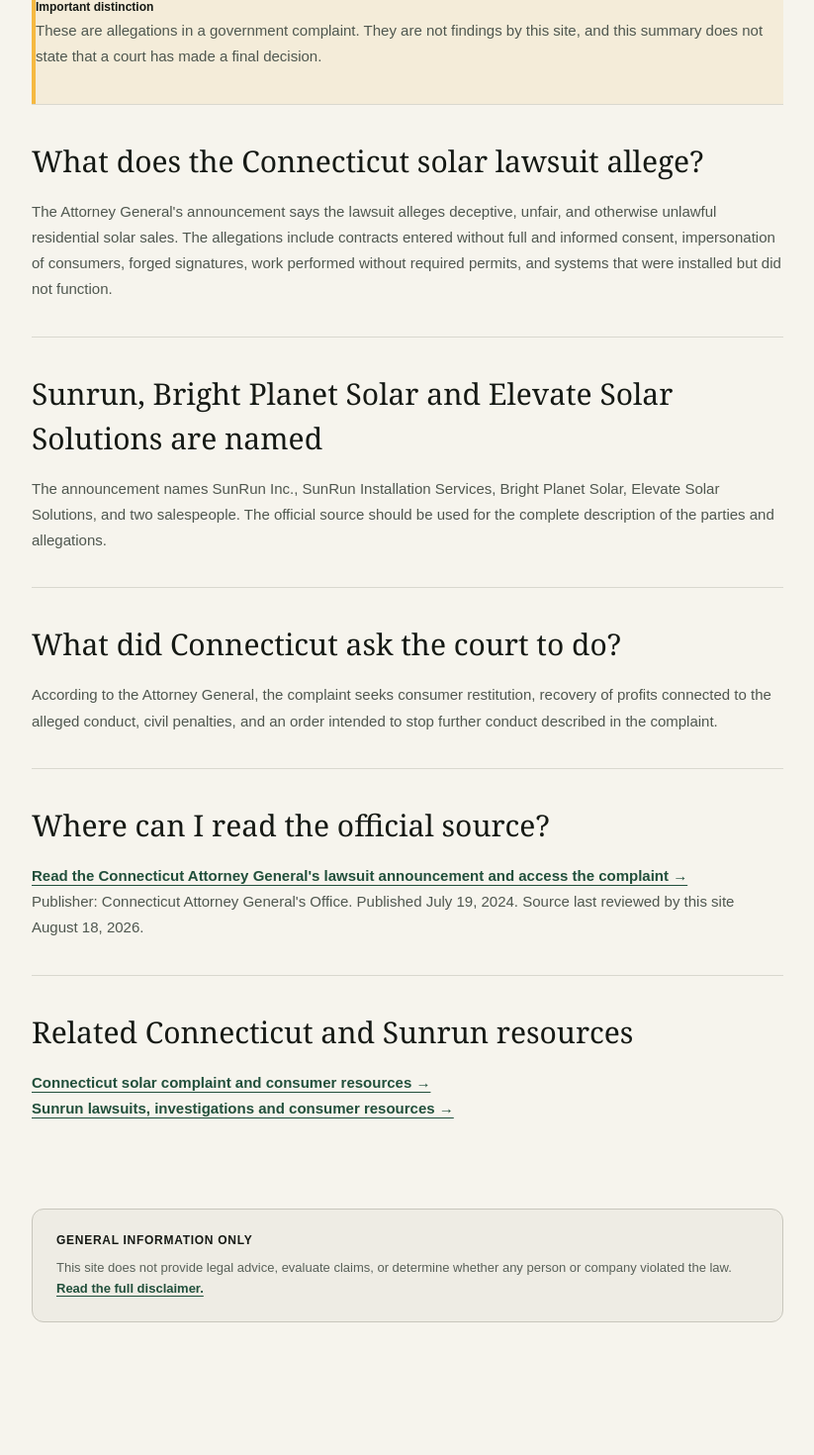
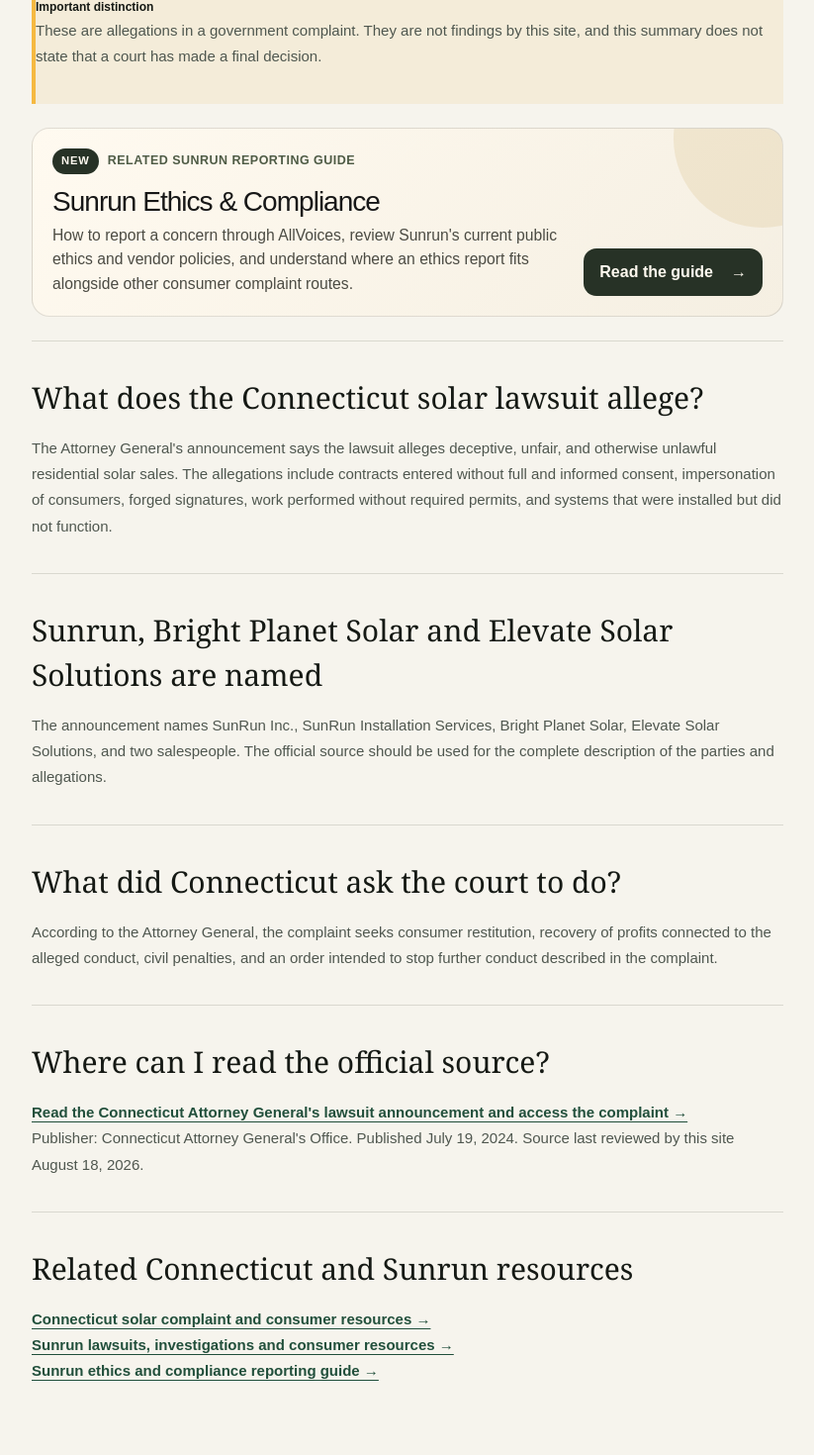
Before and after one commit to Decentralized-Rob/solar-consumer-research, a Next.js app: page /cases/connecticut-attorney-general-sunrun-lawsuit in a window 1280 px wide. Shown: the part 1194-2664 px from the top of the page at 99% size, without its empty margins (228-1051 px from the left). Built offline with nearby package versions, Linux system fonts and the light colour scheme.

Commit message:
Add Sunrun ethics spotlight to Connecticut case

```diff
--- a/app/cases/connecticut-attorney-general-sunrun-lawsuit/page.tsx
+++ b/app/cases/connecticut-attorney-general-sunrun-lawsuit/page.tsx
@@ -1,6 +1,7 @@
 import type { Metadata } from "next";
 import Link from "next/link";
 import { InfoPage } from "../../../components/info-page";
+import { SunrunEthicsSpotlight } from "../../../components/sunrun-ethics-spotlight";
 
 const officialSource = "https://portal.ct.gov/ag/press-releases/2024-press-releases/attorney-general-tong-sues-sunrun";
 
@@ -52,6 +53,7 @@
     relatedLink: [
       "https://solarcomplaint.com/states/connecticut",
       "https://solarcomplaint.com/companies/sunrun",
+      "https://solarcomplaint.com/companies/sunrun/ethics-compliance",
     ],
   };
 
@@ -74,6 +76,8 @@
           <strong>Important distinction</strong>
           <p>These are allegations in a government complaint. They are not findings by this site, and this summary does not state that a court has made a final decision.</p>
         </section>
+
+        <SunrunEthicsSpotlight context="Related Sunrun reporting guide" />
 
         <section id="allegations" className="info-section">
           <h2>What does the Connecticut solar lawsuit allege?</h2>
@@ -100,6 +104,7 @@
           <h2>Related Connecticut and Sunrun resources</h2>
           <p><Link href="/states/connecticut">Connecticut solar complaint and consumer resources →</Link></p>
           <p><Link href="/companies/sunrun">Sunrun lawsuits, investigations and consumer resources →</Link></p>
+          <p><Link href="/companies/sunrun/ethics-compliance">Sunrun ethics and compliance reporting guide →</Link></p>
         </section>
       </InfoPage>
     </>
```
